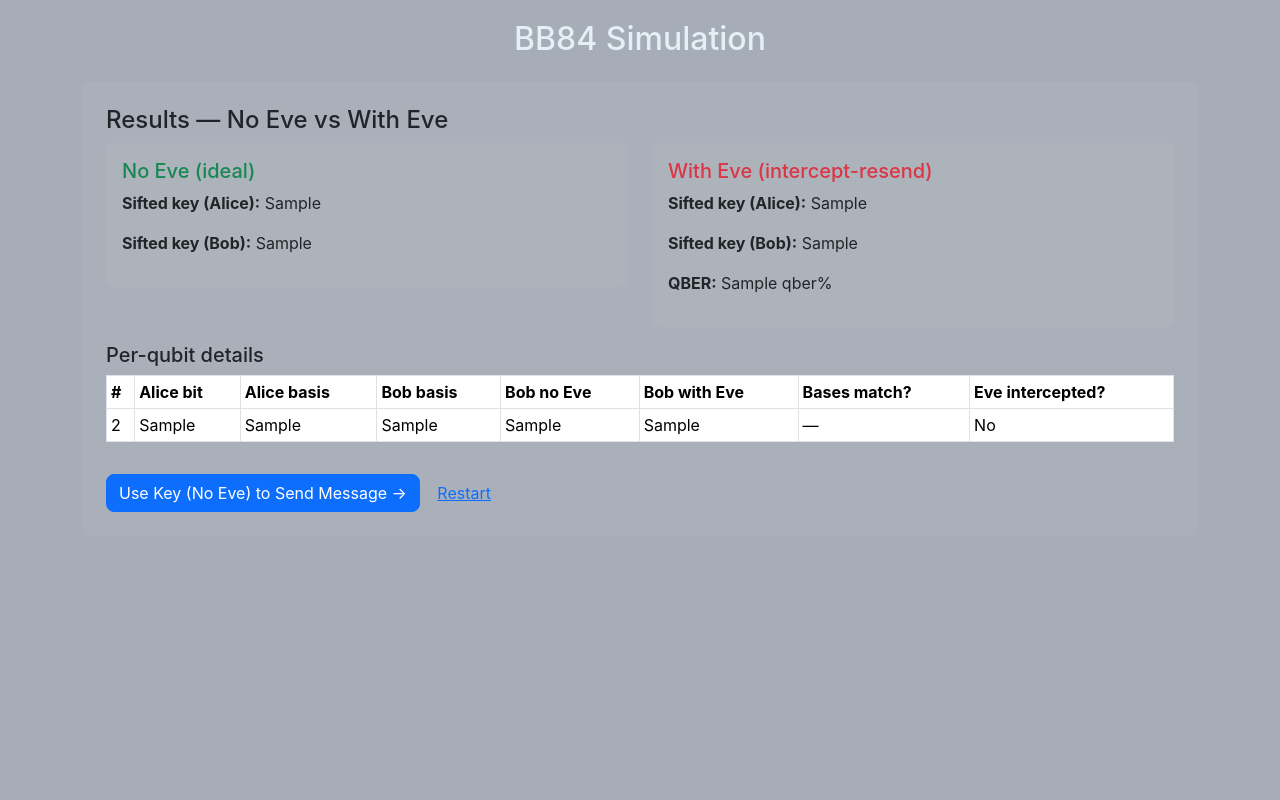
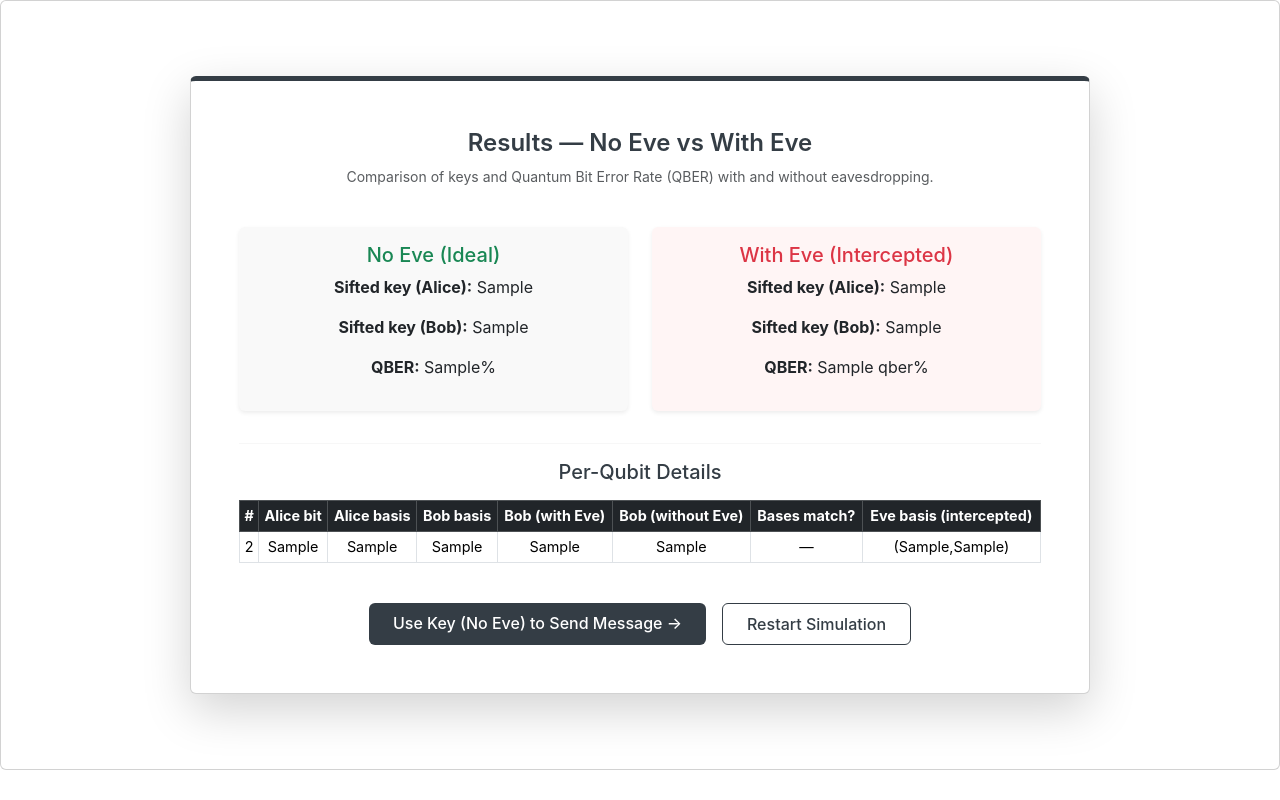
Before and after one commit to imshenza/bb84, a Flask app: template templates/results.html in a window 1280 px wide. Run offline with Flask 3, Linux system fonts and the light colour scheme; the template is opened without the code that fills it: most values are stand-ins (such as "Sample title", 1, 10 or a date in 2020).

Commit message:
final commit

```diff
--- a/app.py
+++ b/app.py
@@ -8,11 +8,9 @@ from bb84 import (
     calculate_qber
 )
 from caesar import caesar_encrypt, caesar_decrypt
-
 import secrets
 
 app = Flask(__name__)
-# use a random secret for sessions (for demo it's fine)
 app.secret_key = secrets.token_hex(16)
 
 
@@ -21,7 +19,7 @@ def index():
     return redirect(url_for("alice"))
 
 
-# ---------- Alice: choose number of qubits and send ----------
+# ---------- Alice Page ----------
 @app.route("/alice", methods=["GET", "POST"])
 def alice():
     if request.method == "POST":
@@ -35,25 +33,26 @@ def alice():
         alice_bits = generate_bits(n)
         alice_bases = generate_bases(n)
 
-        # store for the session
+        # Store in session
         session["n"] = n
         session["alice_bits"] = alice_bits
         session["alice_bases"] = alice_bases
 
-        # clear any previous results
+        # Clear previous results
         for k in [
             "bob_bases", "bob_results_no_eve", "bob_results_with_eve",
-            "alice_key_no_eve", "bob_key_no_eve", "alice_key_with_eve", "bob_key_with_eve",
-            "qber", "ciphertext"
+            "alice_key_no_eve", "bob_key_no_eve", "alice_key_with_eve",
+            "bob_key_with_eve", "qber_no_eve", "qber_with_eve",
+            "ciphertext", "eve_info"
         ]:
             session.pop(k, None)
 
         return redirect(url_for("receive"))
-    # GET
+
     return render_template("alice.html")
 
 
-# ---------- Bob receive page: measure button ----------
+# ---------- Bob Measurement ----------
 @app.route("/receive", methods=["GET", "POST"])
 def receive():
     alice_bits = session.get("alice_bits")
@@ -63,92 +62,92 @@ def receive():
         return redirect(url_for("alice"))
 
     if request.method == "POST":
-        # generate bob bases (one set) and then measure two scenarios with same bob_bases
         bob_bases = generate_bases(n)
 
-        # No Eve: Bob measures the original qubits (Alice -> Bob)
+        # No Eve case
         bob_results_no_eve = measure_bits_no_eve(alice_bits, alice_bases, bob_bases)
+        alice_key_no_eve, bob_key_no_eve = sift_keys(alice_bits, alice_bases, bob_bases, bob_results_no_eve)
+        qber_no_eve = calculate_qber(alice_key_no_eve, bob_key_no_eve)
 
-        # With Eve: Eve intercept-resend before Bob; Bob measures what Eve resent
+        # With Eve case
         bob_results_with_eve, eve_info = measure_bits_with_eve(alice_bits, alice_bases, bob_bases)
+        alice_key_with_eve, bob_key_with_eve = sift_keys(alice_bits, alice_bases, bob_bases, bob_results_with_eve)
+        qber_with_eve = calculate_qber(alice_key_with_eve, bob_key_with_eve)
 
-        # Sift keys (only positions where Alice and Bob bases match)
-        alice_key_no_eve, bob_key_no_eve = sift_keys(alice_bits, alice_bases, bob_bases, bob_results_no_eve)
-        alice_key_with_eve, bob_key_with_eve = sift_keys(alice_bits, alice_bases, bob_bases, bob_results_with_eve)
-
-        # QBER: compare Alice's expected key (no-eve) vs Bob's key when Eve was present
-        qber = calculate_qber(alice_key_no_eve, bob_key_with_eve)
-
-        # store
-        session["bob_bases"] = bob_bases
-        session["bob_results_no_eve"] = bob_results_no_eve
-        session["bob_results_with_eve"] = bob_results_with_eve
-        session["eve_info"] = eve_info
-        session["alice_key_no_eve"] = alice_key_no_eve
-        session["bob_key_no_eve"] = bob_key_no_eve
-        session["alice_key_with_eve"] = alice_key_with_eve
-        session["bob_key_with_eve"] = bob_key_with_eve
-        session["qber"] = qber
+        # Store everything
+        session.update({
+            "bob_bases": bob_bases,
+            "bob_results_no_eve": bob_results_no_eve,
+            "bob_results_with_eve": bob_results_with_eve,
+            "eve_info": eve_info,
+            "alice_key_no_eve": alice_key_no_eve,
+            "bob_key_no_eve": bob_key_no_eve,
+            "alice_key_with_eve": alice_key_with_eve,
+            "bob_key_with_eve": bob_key_with_eve,
+            "qber_no_eve": qber_no_eve,
+            "qber_with_eve": qber_with_eve,
+        })
 
         return redirect(url_for("results"))
 
     return render_template("receive.html", alice_bits=alice_bits, alice_bases=alice_bases)
 
 
-# ---------- Results page: show both cases and QBER ----------
+# ---------- Results ----------
 @app.route("/results")
 def results():
-    alice_bits = session.get("alice_bits", [])
-    alice_bases = session.get("alice_bases", [])
-    bob_bases = session.get("bob_bases", [])
-    bob_results_no_eve = session.get("bob_results_no_eve", [])
-    bob_results_with_eve = session.get("bob_results_with_eve", [])
-    eve_info = session.get("eve_info", [])
     alice_key_no_eve = session.get("alice_key_no_eve", [])
     bob_key_no_eve = session.get("bob_key_no_eve", [])
     alice_key_with_eve = session.get("alice_key_with_eve", [])
     bob_key_with_eve = session.get("bob_key_with_eve", [])
-    qber = session.get("qber", 0.0)
+    eve_info = session.get("eve_info", [])
 
-    # Build per-index table rows
+    qber_no_eve = session.get("qber_no_eve", 0.0)
+    qber_with_eve = session.get("qber_with_eve", 0.0)
+
+    # Build per-qubit row info
     rows = []
-    n = session.get("n", 0)
-    for i in range(n):
+    alice_bits = session.get("alice_bits", [])
+    alice_bases = session.get("alice_bases", [])
+    bob_bases = session.get("bob_bases", [])
+    bob_no_eve = session.get("bob_results_no_eve", [])
+    bob_with_eve = session.get("bob_results_with_eve", [])
+
+    for i in range(len(alice_bits)):
         row = {
             "index": i,
             "alice_bit": alice_bits[i],
             "alice_basis": alice_bases[i],
-            "bob_basis": bob_bases[i] if i < len(bob_bases) else None,
-            "bob_no_eve": bob_results_no_eve[i] if i < len(bob_results_no_eve) else None,
-            "bob_with_eve": bob_results_with_eve[i] if i < len(bob_results_with_eve) else None,
-            "eve_info": eve_info[i] if i < len(eve_info) else None,
-            "bases_match": (alice_bases[i] == bob_bases[i]) if i < len(bob_bases) else False
+            "bob_basis": bob_bases[i],
+            "bob_no_eve": bob_no_eve[i],
+            "bob_with_eve": bob_with_eve[i],
+            "bases_match": alice_bases[i] == bob_bases[i],
+            "eve_info": eve_info[i] if i < len(eve_info) else None
         }
         rows.append(row)
 
     return render_template(
         "results.html",
-        rows=rows,
         alice_key_no_eve=alice_key_no_eve,
         bob_key_no_eve=bob_key_no_eve,
         alice_key_with_eve=alice_key_with_eve,
         bob_key_with_eve=bob_key_with_eve,
-        qber=qber
+        qber_no_eve=qber_no_eve,
+        qber=qber_with_eve,
+        rows=rows
     )
 
 
-# ---------- Message sending: Alice encrypts using agreed key (no Eve) ----------
+# ---------- Message Send ----------
 @app.route("/message_send", methods=["GET", "POST"])
 def message_send():
     alice_key_no_eve = session.get("alice_key_no_eve", [])
     if not alice_key_no_eve:
-        # no key agreed -> go back to results
         return redirect(url_for("results"))
 
     if request.method == "POST":
         plaintext = request.form.get("plaintext", "")
         ciphertext = caesar_encrypt(plaintext, alice_key_no_eve)
-        # store ciphertext so Bob can fetch it and decrypt with his key
         session["ciphertext"] = ciphertext
         session["plaintext"] = plaintext
         return redirect(url_for("message_receive"))
@@ -156,20 +155,19 @@ def message_send():
     return render_template("message_send.html", alice_key=alice_key_no_eve)
 
 
-# ---------- Bob receives and decrypts ----------
+# ---------- Message Receive ----------
 @app.route("/message_receive")
 def message_receive():
     ciphertext = session.get("ciphertext", None)
     if ciphertext is None:
         return redirect(url_for("message_send"))
 
-    # choose Bob's key for decryption: we assume no Eve case since they agreed without Eve
     bob_key_no_eve = session.get("bob_key_no_eve", [])
     decrypted = caesar_decrypt(ciphertext, bob_key_no_eve)
     return render_template("message_receive.html", ciphertext=ciphertext, decrypted=decrypted)
 
 
-# ---------- Restart flow ----------
+# ---------- Restart ----------
 @app.route("/restart")
 def restart():
     session.clear()
--- a/caesar.py
+++ b/caesar.py
@@ -1,5 +1,4 @@
 def caesar_encrypt(plaintext, key_bits):
-    """Shift based on sum(key_bits) % 26"""
     if not key_bits:
         shift = 0
     else:
@@ -13,7 +12,6 @@ def caesar_encrypt(plaintext, key_bits):
         else:
             out.append(ch)
     return "".join(out)
-
 
 def caesar_decrypt(ciphertext, key_bits):
     if not key_bits:
--- a/templates/base.html
+++ b/templates/base.html
@@ -2,22 +2,17 @@
 <html lang="en">
 <head>
   <meta charset="utf-8">
-  <title>BB84 Demo</title>
+  <title>BB84</title>
   <meta name="viewport" content="width=device-width, initial-scale=1">
   <link href="https://cdn.jsdelivr.net/npm/bootstrap@5.3.2/dist/css/bootstrap.min.css" rel="stylesheet">
   <style>
-    body { background:#a7adb7; color:#e6eef6; font-family: Inter, system-ui, Arial; padding-top:20px; }
-    .card { background: rgba(255,255,255,0.03); border:none; }
-    a.btn { border-radius:8px; }
-    pre { background:#071020; padding:10px; border-radius:6px; color:#cfeffd; }
+    body { background:#ffffff; color:#ffffff; font-family: Inter, system-ui, Arial; }
   </style>
 </head>
 <body>
-  <div class="container">
-    <h2 class="text-center mb-4">BB84 Simulation</h2>
+
     <div class="card p-4 mb-4">
       {% block content %}{% endblock %}
     </div>
-  </div>
 </body>
 </html>
--- a/templates/results.html
+++ b/templates/results.html
@@ -1,19 +1,26 @@
 {% extends "base.html" %}
 {% block content %}
-  <h4>Results — No Eve vs With Eve</h4>
+  <div class="d-flex justify-content-center align-items-center" style="min-height:90vh;">
+    <div class="card p-5 shadow-lg" style="width: 90%; max-width: 900px; background:#fff; border-top:5px solid #343d45;">
 
-  <div class="row">
+      <div class="text-center mb-4">
+        <h4 style="font-weight:600; color:#343d45;">Results — No Eve vs With Eve</h4>
+        <p class="text-muted small">Comparison of keys and Quantum Bit Error Rate (QBER) with and without eavesdropping.</p>
+      </div>
+
+      <div class="row text-center">
         <div class="col-md-6">
-      <div class="card p-3 mb-3">
-        <h5 class="text-success">No Eve (ideal)</h5>
+          <div class="card p-3 mb-3 border-0 shadow-sm" style="background:#f9f9f9;">
+            <h5 class="text-success mb-2">No Eve (Ideal)</h5>
             <p><b>Sifted key (Alice):</b> {{ alice_key_no_eve }}</p>
             <p><b>Sifted key (Bob):</b> {{ bob_key_no_eve }}</p>
+            <p><b>QBER:</b> {{ qber_no_eve }}%</p>
           </div>
         </div>
 
         <div class="col-md-6">
-      <div class="card p-3 mb-3">
-        <h5 class="text-danger">With Eve (intercept-resend)</h5>
+          <div class="card p-3 mb-3 border-0 shadow-sm" style="background:#fff5f5;">
+            <h5 class="text-danger mb-2">With Eve (Intercepted)</h5>
             <p><b>Sifted key (Alice):</b> {{ alice_key_with_eve }}</p>
             <p><b>Sifted key (Bob):</b> {{ bob_key_with_eve }}</p>
             <p><b>QBER:</b> {{ qber }}%</p>
@@ -21,29 +28,53 @@
         </div>
       </div>
 
-  <h5>Per-qubit details</h5>
-  <table class="table table-sm table-bordered text-light">
-    <thead>
-      <tr><th>#</th><th>Alice bit</th><th>Alice basis</th><th>Bob basis</th><th>Bob no Eve</th><th>Bob with Eve</th><th>Bases match?</th><th>Eve intercepted?</th></tr>
+      <hr style="border-color:#ddd;">
+
+      <h5 class="text-center mb-3" style="color:#343d45;">Per-Qubit Details</h5>
+      <div class="table-responsive">
+        <table class="table table-sm table-bordered" style="font-size:0.9rem;">
+          <thead class="table-dark text-center">
+            <tr>
+              <th>#</th>
+              <th>Alice bit</th>
+              <th>Alice basis</th>
+              <th>Bob basis</th>
+              <th>Bob (with Eve)</th>
+              <th>Bob (without Eve)</th>
+              <th>Bases match?</th>
+              <th>Eve basis (intercepted)</th>
+            </tr>
           </thead>
-    <tbody>
+          <tbody class="text-center">
             {% for r in rows %}
               <tr>
                 <td>{{ r.index + 1 }}</td>
                 <td>{{ r.alice_bit }}</td>
                 <td>{{ r.alice_basis }}</td>
                 <td>{{ r.bob_basis }}</td>
+                <td>{{ r.bob_with_eve }}</td>
                 <td>{{ r.bob_no_eve }}</td>
-          <td>{{ r.bob_with_eve }}</td>
                 <td>{% if r.bases_match %}✅{% else %}—{% endif %}</td>
-          <td>{% if r.eve_info and r.eve_info.intercepted %}Yes ({{ r.eve_info.eve_basis }},{{ r.eve_info.eve_meas }}){% else %}No{% endif %}</td>
+                <td>{% if r.eve_info %}({{ r.eve_info.eve_basis }},{{ r.eve_info.eve_meas }}){% else %}—{% endif %}</td>
               </tr>
             {% endfor %}
           </tbody>
         </table>
+      </div>
 
-  <div class="mt-3">
-    <a class="btn btn-primary" href="{{ url_for('message_send') }}">Use Key (No Eve) to Send Message →</a>
-    <a class="btn btn-link" href="{{ url_for('alice') }}">Restart</a>
+      <div class="d-flex justify-content-center gap-3 mt-4">
+        <a class="btn btn-success px-4 py-2"
+           href="{{ url_for('message_send') }}"
+           style="background:#343d45; border:none; font-weight:500;">
+          Use Key (No Eve) to Send Message →
+        </a>
+        <a class="btn btn-outline-dark px-4 py-2"
+           href="{{ url_for('alice') }}"
+           style="border-color:#343d45; color:#343d45; font-weight:500;">
+          Restart Simulation
+        </a>
+      </div>
+
+    </div>
   </div>
 {% endblock %}
```
Also changed, not shown: bb84.py (+6 -44 lines), templates/alice.html (+35 -15 lines), templates/bob.html (deleted, +0 -10 lines), templates/eve.html (deleted, +0 -27 lines), templates/index.html (deleted, +0 -7 lines), templates/message_receive.html (+27 -10 lines), templates/message_send.html (+37 -14 lines), templates/receive.html (+30 -8 lines). Lines whose indentation alone changed are shown as unchanged.
